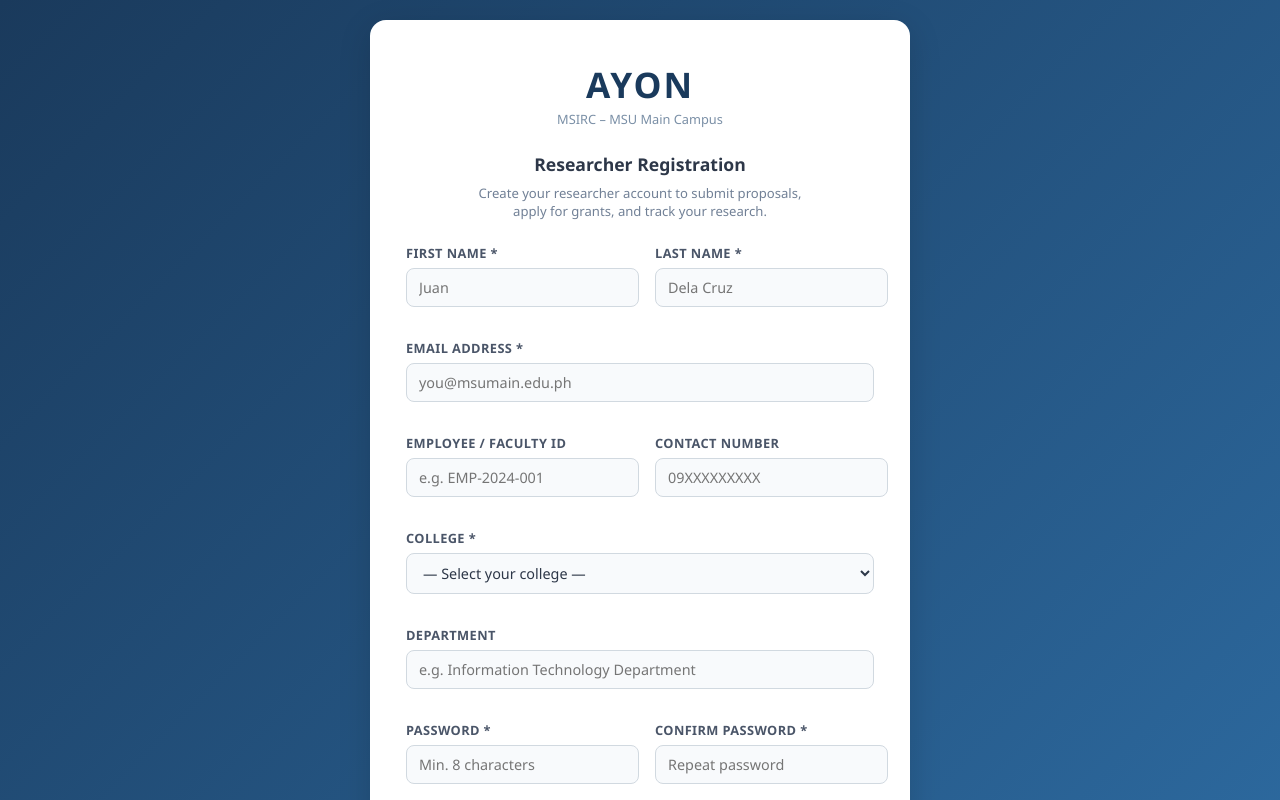
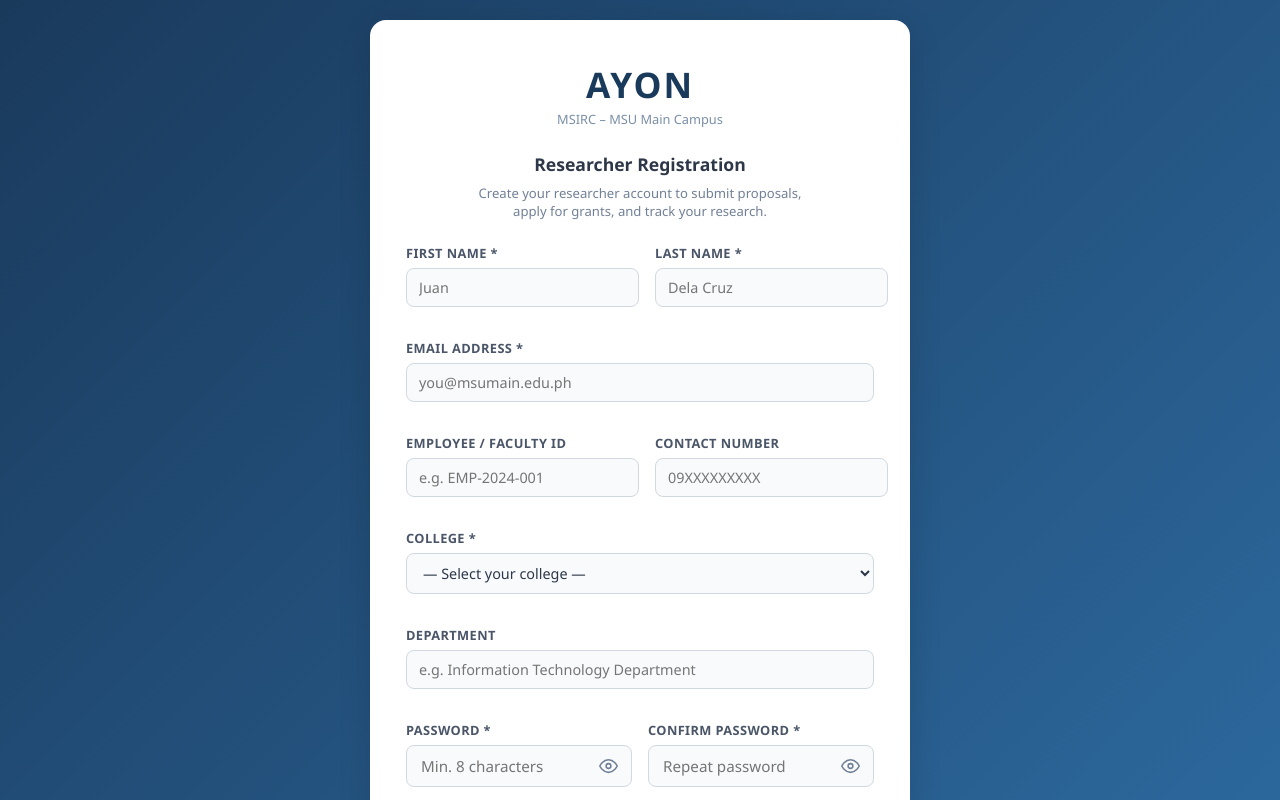
Before and after one commit to einn-dev/AYON-System, a React (Create React App) app in the folder client/: page /register in a window 1280 px wide. Shown: the top 800 px of the page. Built offline with nearby package versions, Linux system fonts and the light colour scheme.

Commit message:
feat: integrate PasswordInput component for password fields in RegisterPage

```diff
--- a/client/src/pages/RegisterPage.jsx
+++ b/client/src/pages/RegisterPage.jsx
@@ -2,6 +2,7 @@
 import { Link, useNavigate } from 'react-router-dom';
 import { registerUser } from '../services/authService';
 import './AuthPages.css';
+import PasswordInput from '../components/PasswordInput';
 
 const COLLEGES = [
   'College of Information and Computing Sciences (CICS)',
@@ -178,14 +179,23 @@
           <div className="form-row">
             <div className="form-group">
               <label>Password *</label>
-              <input type="password" name="password" value={form.password}
-                onChange={handleChange} placeholder="Min. 8 characters" />
+              <PasswordInput
+                name="password"
+                value={form.password}
+                onChange={handleChange}
+                placeholder="Min. 8 characters"
+                autoComplete="new-password"
+              />
             </div>
             <div className="form-group">
               <label>Confirm Password *</label>
-              <input type="password" name="confirm_password"
+              <PasswordInput
+                name="confirm_password"
                 value={form.confirm_password}
-                onChange={handleChange} placeholder="Repeat password" />
+                onChange={handleChange}
+                placeholder="Repeat password"
+                autoComplete="new-password"
+              />
             </div>
           </div>
 
```
